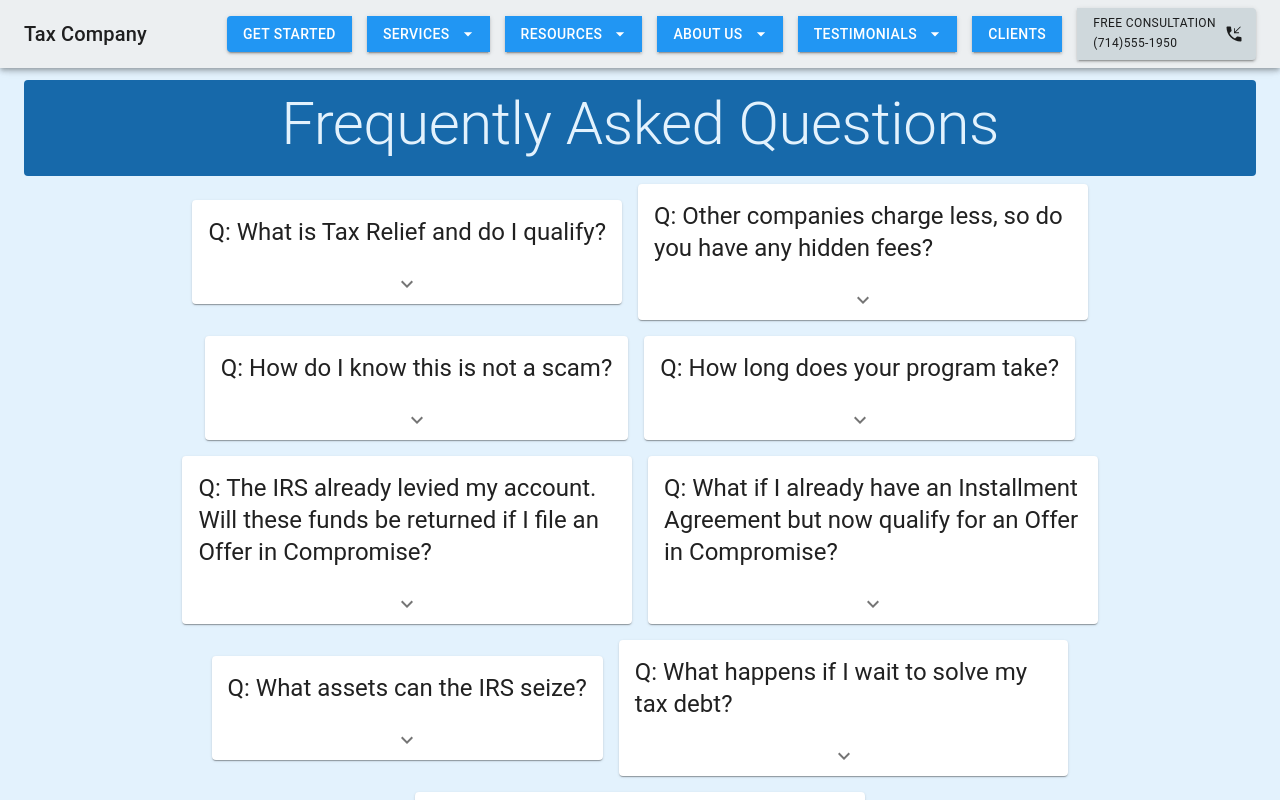
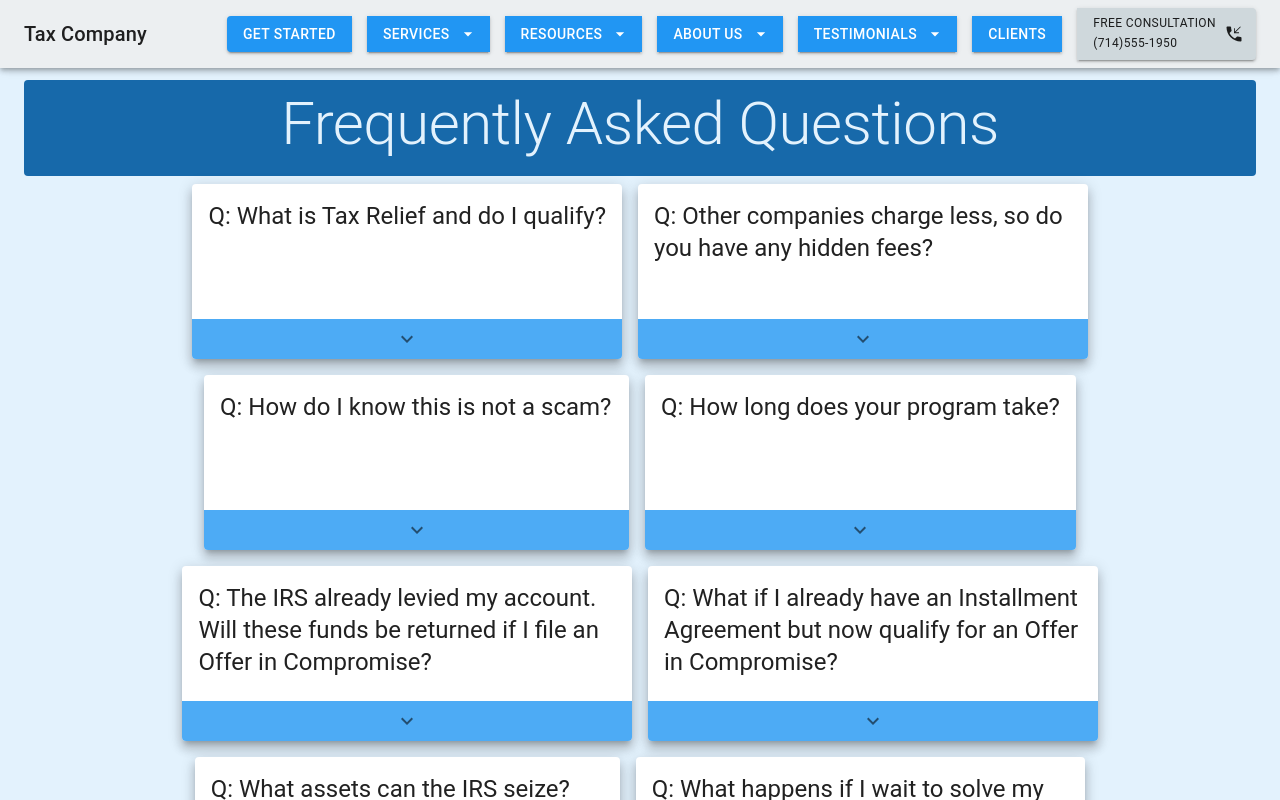
Before and after one commit to mjmorrison10/tax, a Next.js app: page /menu/frequentlyAskedQuestions in a window 1280 px wide. Shown: the top 800 px of the page. Built offline with nearby package versions, Linux system fonts and the light colour scheme.

Commit message:
update card faq

```diff
--- a/components/CardComp.js
+++ b/components/CardComp.js
@@ -35,10 +35,25 @@ function CardComp({ question = "question", answer = "answer" }) {
   };
 
   return (
-    <Card sx={{ maxWidth: "50ch" }}>
+    <Card
+      raised
+      sx={{
+        maxWidth: "50ch",
+        minHeight: 175,
+        minWidth: 425,
+        display: "flex",
+        flexDirection: "column",
+        justifyContent: "space-between",
+      }}
+    >
       <CardHeader title={question} />
 
-      <Box display={"flex"} width={"100%"} justifyContent={"center"}>
+      <Box
+        display={"flex"}
+        width={"100%"}
+        justifyContent={"center"}
+        bgcolor={"info.light"}
+      >
         <ExpandMore
           expand={expanded}
           onClick={handleExpandClick}
```
Also changed, not shown: pages/menu/frequentlyAskedQuestions.js (+10 -6 lines), pages/menu/reviews.js (+15 -8 lines).
